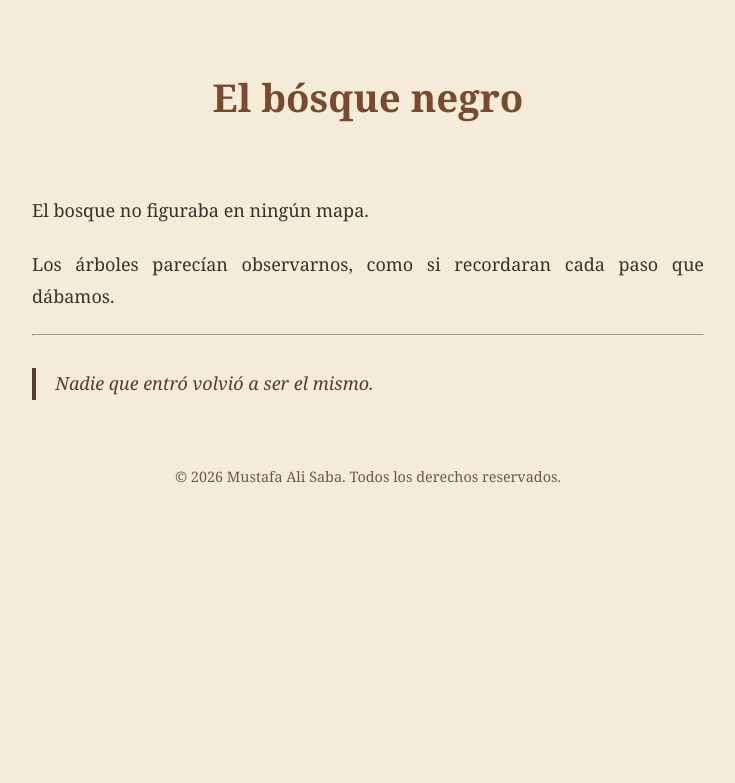
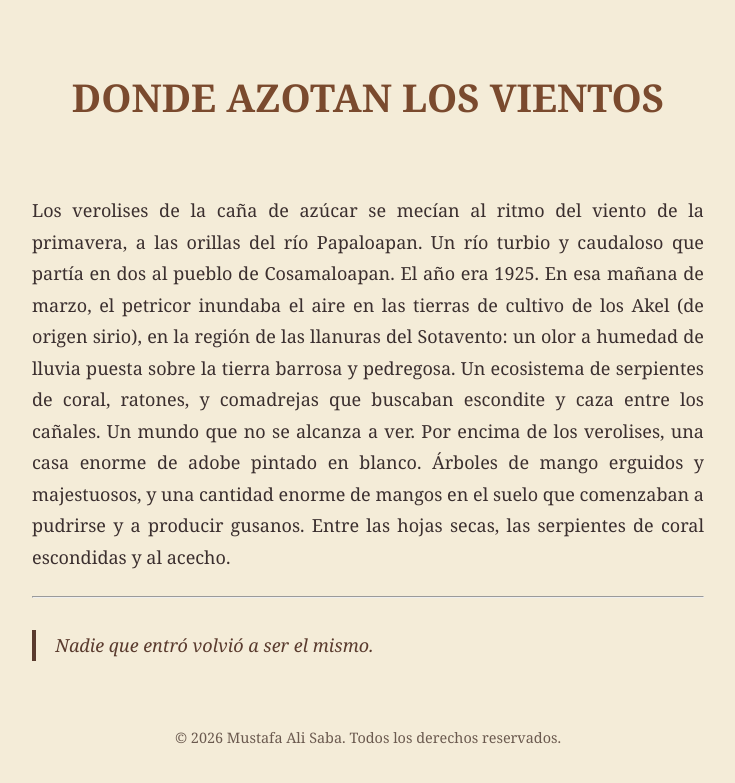
Before and after one commit to mustafaalisaba/mustafaalisaba, a Jekyll site: the page built from _stories/el-bosque-negro.md, in a window 1280 px wide. Shown: the top 783 px of the page, without its empty margins (272-1007 px from the left). Built offline with Jekyll 4.4.1, drawn with Linux system fonts in a browser that asks for light colours.

Commit message:
Update el-bosque-negro.md

```diff
--- a/_stories/el-bosque-negro.md
+++ b/_stories/el-bosque-negro.md
@@ -1,14 +1,13 @@
 ---
 layout: story
-title: "El bósque negro"
+title: "DONDE AZOTAN LOS VIENTOS"
 date: 2025-01-20
 ---
 
-El bosque no figuraba en ningún mapa.
-
-Los árboles parecían observarnos,
-como si recordaran cada paso que dábamos.
-
+Los verolises de la caña de azúcar se mecían al ritmo del viento de la primavera, a las orillas del río Papaloapan. Un río turbio y caudaloso que partía en dos al pueblo de Cosamaloapan.
+El año era 1925.
+En esa mañana de marzo, el petricor inundaba el aire en las tierras de cultivo de los Akel (de origen sirio), en la región de las llanuras del Sotavento: un olor a humedad de lluvia puesta sobre la tierra barrosa y pedregosa. Un ecosistema de serpientes de coral, ratones, y comadrejas que buscaban escondite y caza entre los cañales. Un mundo que no se alcanza a ver.
+Por encima de los verolises, una casa enorme de adobe pintado en blanco. Árboles de mango erguidos y majestuosos, y una cantidad enorme de mangos en el suelo que comenzaban a pudrirse y a producir gusanos. Entre las hojas secas, las serpientes de coral escondidas y al acecho.
 * * *
 
 > Nadie que entró volvió a ser el mismo.
```
